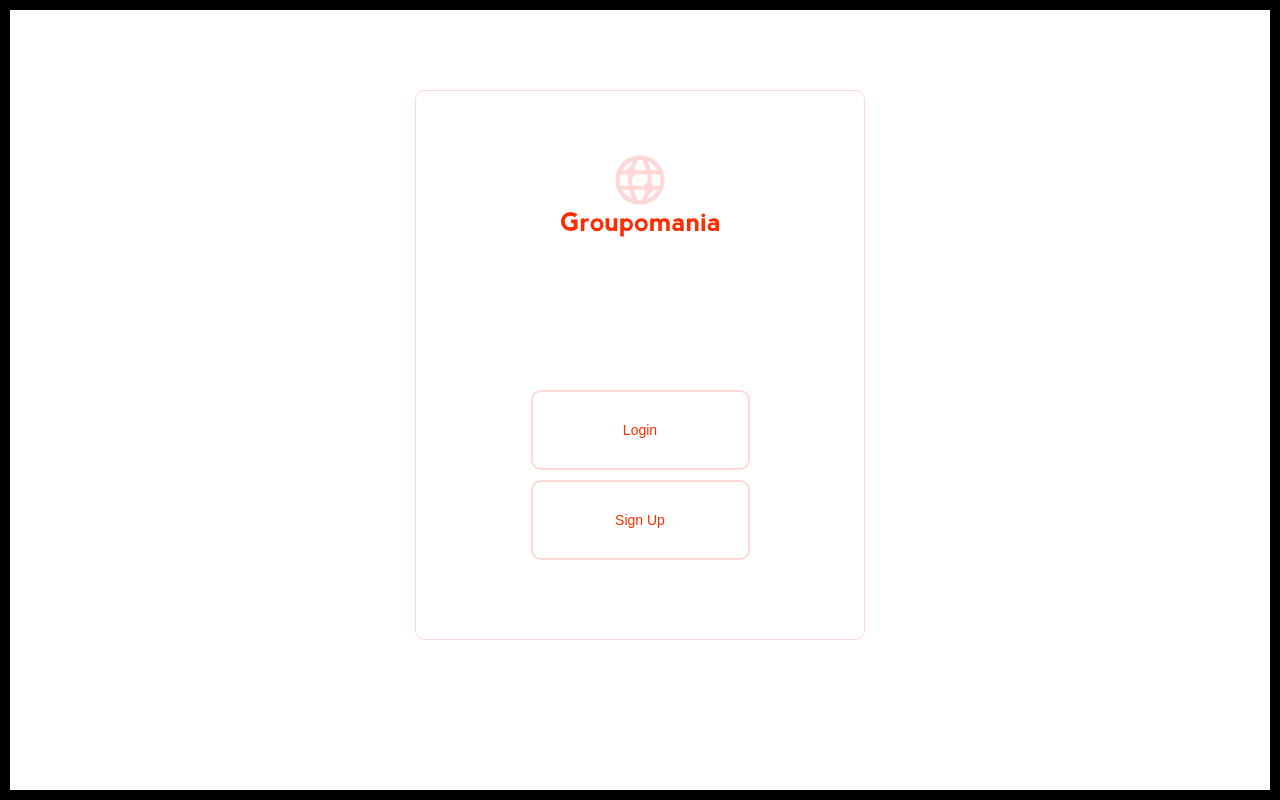
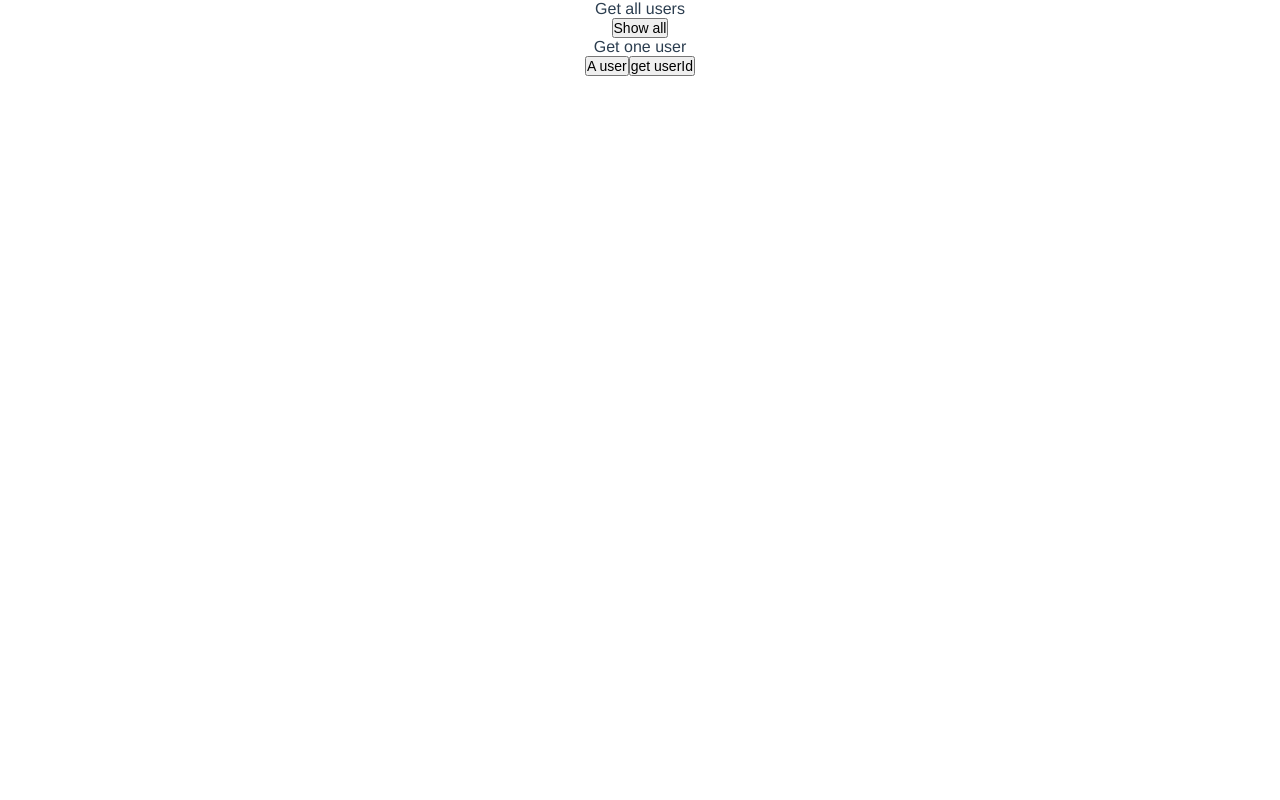
Before and after one commit to apralyn/groupomania, a Vue app: page /viewpost in a window 1280 px wide. Built offline with nearby package versions, Linux system fonts and the light colour scheme.

Commit message:
fixed the login issues with localStorage

```diff
--- a/src/router/index.js
+++ b/src/router/index.js
@@ -1,4 +1,4 @@
-import { createRouter, createWebHashHistory } from "vue-router";
+import { createRouter, createWebHistory } from "vue-router";
 import HomeView from "../views/HomeView.vue";
 
 const routes = [
@@ -64,7 +64,7 @@ const routes = [
 ];
 
 const router = createRouter({
-  history: createWebHashHistory(),
+  history: createWebHistory(),
   routes,
 });
 
--- a/src/views/LoginView.vue
+++ b/src/views/LoginView.vue
@@ -33,10 +33,9 @@ export default {
           email: this.email,
           password: this.password
         });
-        if (response.status == 200) {
-          localStorage.setItem('token', JSON.stringify(response.data));
-          this.$router.push('/feed');
-        }
+        console.log (response);
+        localStorage.setItem('token', JSON.stringify(response.data));
+        //this.$router.push('/feed');
       } catch (error) {
         this.errorMessage = error.message;
       }
--- a/src/views/ProfileView.vue
+++ b/src/views/ProfileView.vue
@@ -30,8 +30,17 @@
 import axios from 'axios'
 import Modal from '@/components/PopupModal.vue'
 import { ref } from 'vue'
+
 export default {
 	name: 'ProfileView',
+	async created() {
+		const response = await axios.get('user', {
+			headers: {
+				Authorization: 'Bearer' + localStorage.getItem('token')
+			}
+		});
+		console.log(response);
+	},
 	data() {
 		return {
 			email: '',
@@ -42,9 +51,9 @@ export default {
 		async handleDelete() {
 			try {
 				axios.delete('http://localhost:3000/api/auth/${id}')
-				.then((response) => {
-					console.log(response);
-				})
+					.then((response) => {
+						console.log(response);
+					})
 				console.log("Deleted!");
 				//TODO remove user from the local storage
 				//localStorage.removeItem('YourItem')
--- a/src/views/ViewPost.vue
+++ b/src/views/ViewPost.vue
@@ -12,6 +12,7 @@
       <div class="one-user">
         <p>Get one user</p>
         <button @click="getUser">A user</button>
+        <button @click="getUserId">get userId</button>
       </div>
     </div>
   </div>
@@ -23,6 +24,7 @@ export default {
   data() {
     return {
       users: [],
+      userId: ""
     };
   },
   methods: {
@@ -47,6 +49,21 @@ export default {
         // console.log(this.user);
       }
       catch (error) { error.message }
+    },
+    async getUserId() {
+      try {
+        const token = JSON.parse(localStorage.getItem('token')) || [];
+        const userId = token.userId;
+        console.log(userId);
+
+
+        const test = await axios.get('/api/auth/' + userId);
+        console.log(test);
+
+      }
+      catch (error) {
+        error.message;
+      }
     }
   }
 }
```
